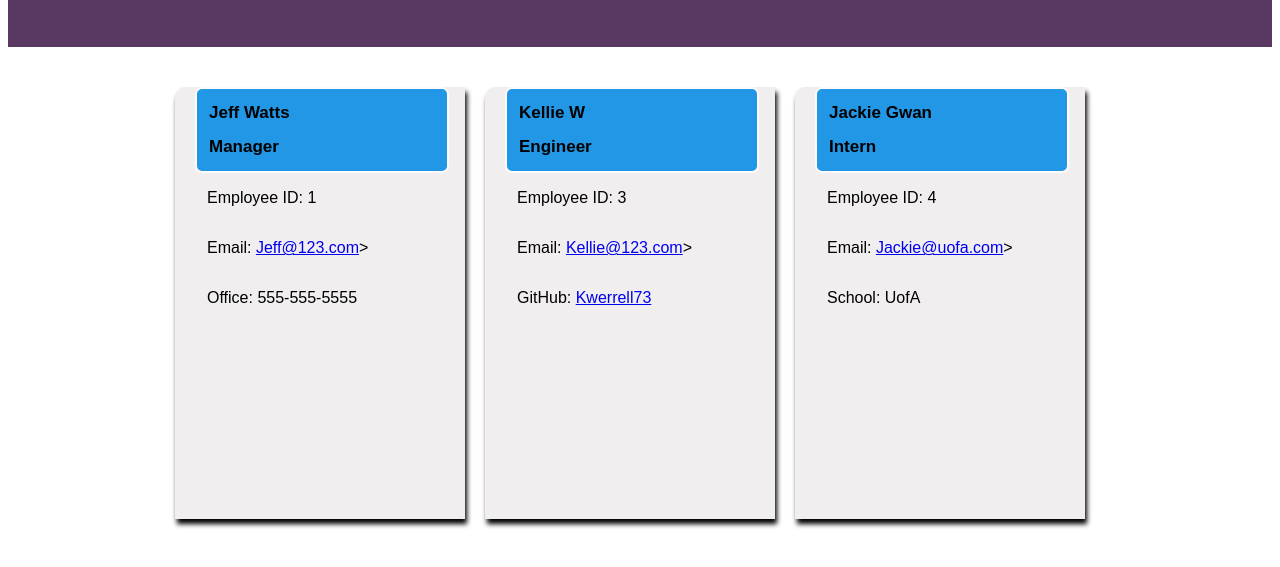
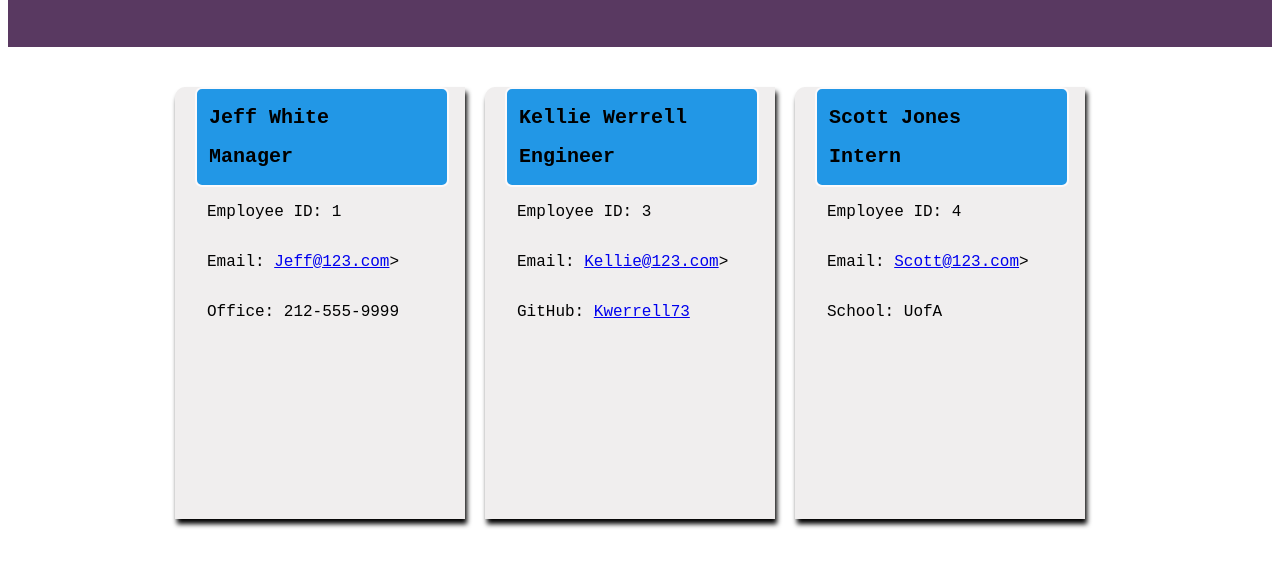
Before and after one commit to Kwerrell73/team-profile-generator, a website: page generatedHtml/Dragonfly.html in a window 1280 px wide. Shown: the part 121-688 px from the top of the page. Drawn offline with Linux system fonts and the light colour scheme.

Commit message:
added screenshot of rendered html * cleaned up readme file

```diff
--- a/generatedHtml/Dragonfly.html
+++ b/generatedHtml/Dragonfly.html
@@ -6,7 +6,7 @@
     <meta name="viewport" content="width=device-width, initial-scale=1.0">
     <meta http-equiv="X-UA-Compatible" content="ie=edge">
     <title>Dragonfly</title>
-    <link href="https://fonts.googleapis.com/css?family=Bebas+Neue&display=swap" rel="stylesheet">
+    <script src='https://kit.fontawesome.com/a076d05399.js'></script>
     <style>
 
 html, body {
@@ -32,17 +32,19 @@ h1 {
        font-size: 52px;
 }
 p {
-    font-family: sans-serif;
+    font-family: monospace;
     position: relative;
     left: 12px;
+    font-size: 16px
 }
-h2 {
-    font-family: sans-serif;
+
+h2, member-title {
+    font-family: monospace;
     position: relative;
-    font-size: 17px;
+    font-size: 20px;
     left: 12px;
 }
-.member-card {
+.card-body {
     background-color: rgb(240, 238, 238);
     box-shadow: 2px 5px 5px black;
     padding: 0 20px 0 20px;
@@ -79,26 +81,26 @@ h2 {
     <div class="card-header">
         <h1>Dragonfly</h1>
     </div>
-    <div class="card-container">
+    <section class="card-container">
 
-        <div class="member-card">
+        <div class="card-body">
             <div class="card-top">
-                <h2>Jeff Watts</h2>
-                <h2>Manager</h2>
+                <h2 class="card-name">Jeff White</h2>
+                <h2 class = "member-title">Manager</h2>
             </div>
             <div class="card-bottom">
                 <p>Employee ID: 1</p>
                 <p>Email: <a href="mailto:Jeff@123.com">Jeff@123.com</a>></p>
 
-            <p>Office: 555-555-5555</p>
+            <p>Office: 212-555-9999</p>
 
         </div>
         </div>
 
-        <div class="member-card">
+        <div class="card-body">
             <div class="card-top">
-                <h2>Kellie W</h2>
-                <h2>Engineer</h2>
+                <h2 class="card-name">Kellie Werrell</h2>
+                <h2 class = "member-title">Engineer</h2>
             </div>
             <div class="card-bottom">
                 <p>Employee ID: 3</p>
@@ -109,20 +111,20 @@ h2 {
         </div>
         </div>
 
-        <div class="member-card">
+        <div class="card-body">
             <div class="card-top">
-                <h2>Jackie Gwan</h2>
-                <h2>Intern</h2>
+                <h2 class="card-name">Scott Jones</h2>
+                <h2 class = "member-title">Intern</h2>
             </div>
             <div class="card-bottom">
                 <p>Employee ID: 4</p>
-                <p>Email: <a href="mailto:Jackie@uofa.com">Jackie@uofa.com</a>></p>
+                <p>Email: <a href="mailto:Scott@123.com">Scott@123.com</a>></p>
 
             <p>School: UofA</p>
 
         </div>
         </div>
 
-    </div>
+    </section>
     </body>
     </html>
--- a/index.js
+++ b/index.js
@@ -154,7 +154,7 @@ function compileTeam() {
     <meta name="viewport" content="width=device-width, initial-scale=1.0">
     <meta http-equiv="X-UA-Compatible" content="ie=edge">
     <title>${completedTeam[0]}</title>
-    <link href="https://fonts.googleapis.com/css?family=Bebas+Neue&display=swap" rel="stylesheet">
+    <script src='https://kit.fontawesome.com/a076d05399.js'></script>
     <style>
      ${style}
     </style>
@@ -163,16 +163,16 @@ function compileTeam() {
     <div class="card-header">
         <h1>${completedTeam[0]}</h1>
     </div>
-    <div class="card-container">
+    <section class="card-container">
     `
     htmlArray.push(htmlBeginning);
 
     for (let i = 1; i < completedTeam.length; i++) {
         let object = `
-        <div class="member-card">
+        <div class="card-body">
             <div class="card-top">
-                <h2>${completedTeam[i].name}</h2>
-                <h2>${completedTeam[i].title}</h2>
+                <h2 class="card-name">${completedTeam[i].name}</h2>
+                <h2 class = "member-title">${completedTeam[i].title}</h2>
             </div>
             <div class="card-bottom">
                 <p>Employee ID: ${completedTeam[i].id}</p>
@@ -202,7 +202,7 @@ function compileTeam() {
     }
 
     const htmlEnd = `
-    </div>
+    </section>
     </body>
     </html>
     `
```
Also changed, not shown: src/style.js (+7 -5 lines), README.MD, assets/images/screenshots/renderedHTML.png (added).
